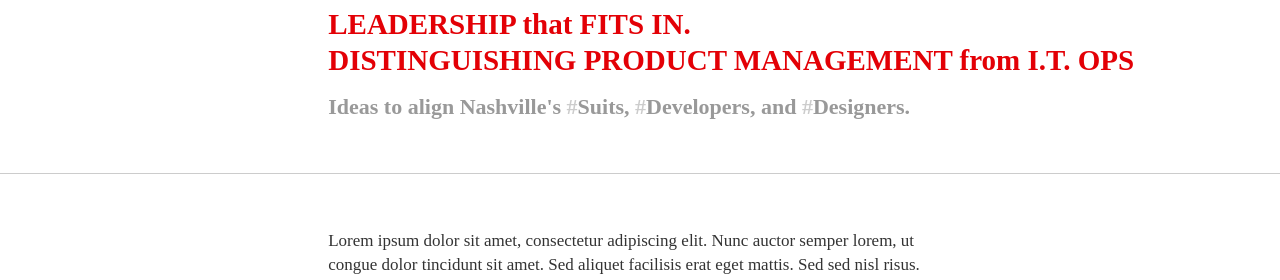
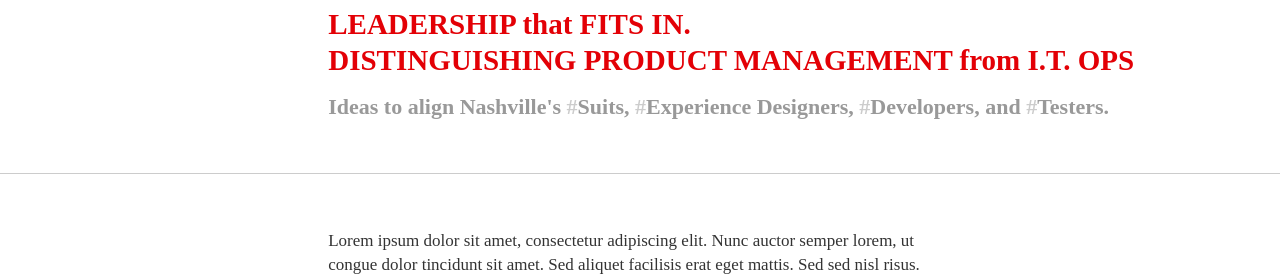
Before and after one commit to wovchko/inklings, a Jekyll site: the page built from index.html, in a window 1280 px wide. Shown: the part 141-421 px from the top of the page. Built offline with Jekyll 4.4.1, drawn with Linux system fonts in a browser that asks for light colours; Markdown is read by kramdown in place of the engine named in the settings; the list of posts is cut into pages by our own code.

Commit message:
Implementing header and footer templates

```diff
--- a/_includes/header.html
+++ b/_includes/header.html
@@ -29,7 +29,7 @@
           <h3>Execution <span class="lower">that</span> stands out.</h3>
           <h3>Leadership <span class="lower">that</span> fits in.</h3>
           <h3>Distinguishing Product <span class="hidden-phone">Management</span> <span class="lower">from</span> I.T. <span class="hidden-phone">Ops</span></h3>
-          <h4>Ideas to align <a href="http://goo.gl/maps/pAuiF" target="_blank">Nashville's</a> <span>#</span><a href="#">Suits</a>, <span>#</span><a href="#">Developers</a>, and <span>#</span><a href="#">Designers</a>.</h4>
+          <h4>Ideas to align <a href="http://goo.gl/maps/pAuiF" target="_blank">Nashville's</a> <span>#</span><a href="#">Suits</a>, <span>#</span><a href="#">Experience Designers</a>, <span>#</span><a href="#">Developers</a>, and <span>#</span><a href="#">Testers</a>.</h4>
         </div>
         <div class="span3"></div>
       </div>
```
